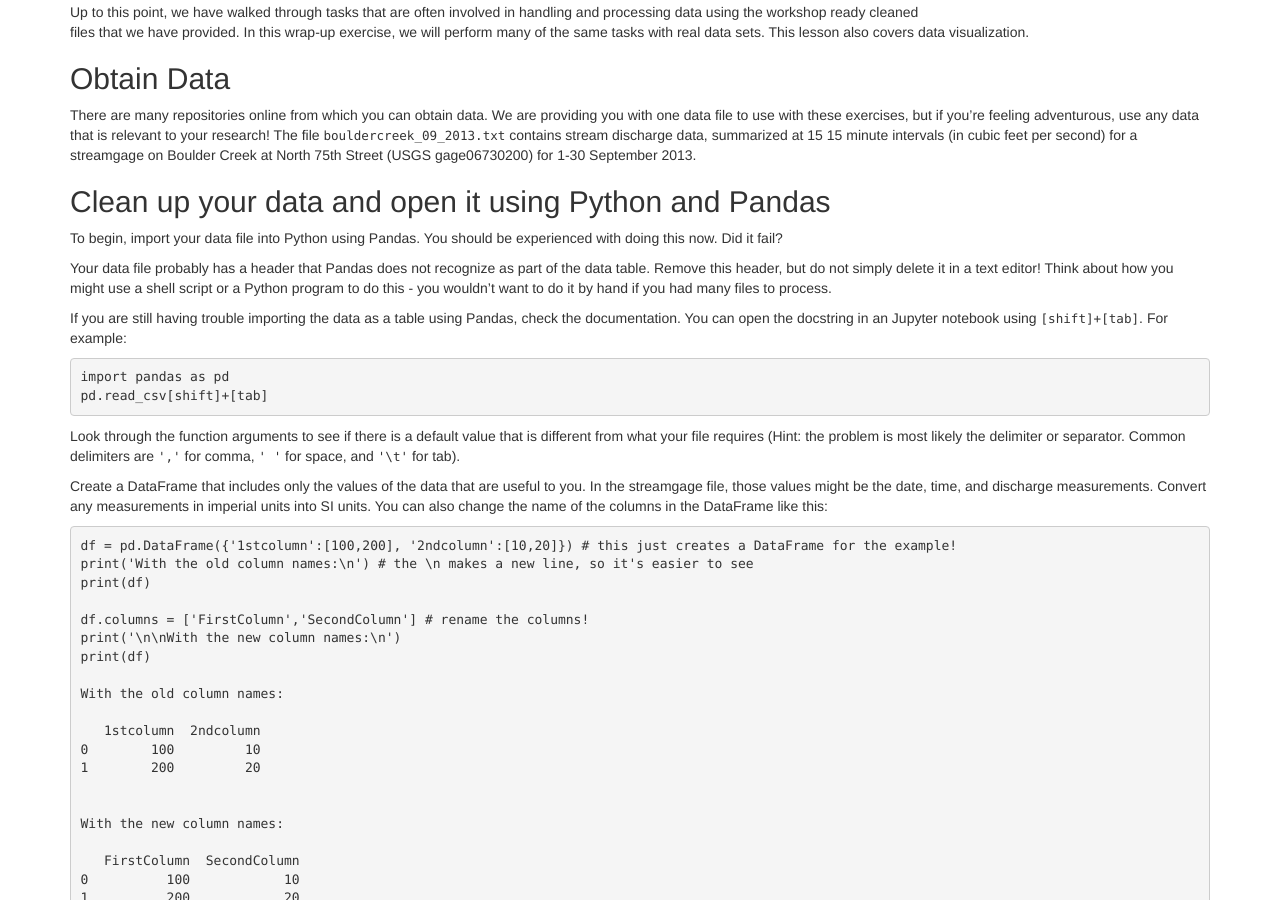
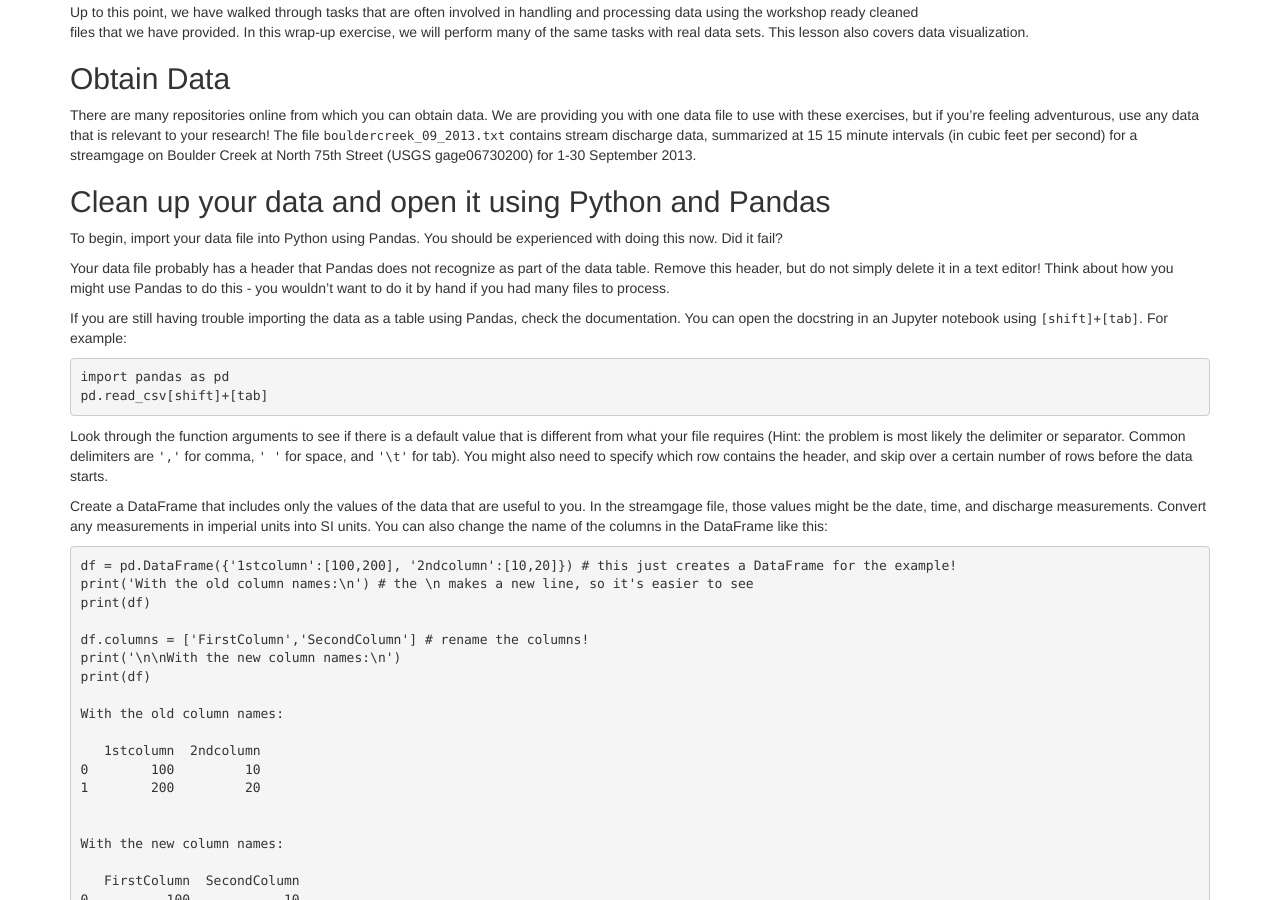
Before and after one commit to ornl-training/python-gis, a Jekyll site: the page built from _episodes/07-putting-it-all-together.md, in a window 1280 px wide and 900 px high, scrolled down 398 px. Built offline with Jekyll 4.4.1, drawn with Linux system fonts in a browser that asks for light colours.

Commit message:
Signed-off-by: Greg Watson <g.watson@computer.org>

```diff
--- a/_episodes/07-putting-it-all-together.md
+++ b/_episodes/07-putting-it-all-together.md
@@ -35,7 +35,7 @@ experienced with doing this now. Did it fail?
 Your data
 file probably has a header that Pandas does not recognize as part of the data
 table. Remove this header, but do not simply delete it in a text editor! Think
-about how you might use a shell script or a Python program to do this - you wouldn't
+about how you might use Pandas to do this - you wouldn't
 want to do it by hand if you had many files to process.
 
 If you are still having trouble importing the data as a table using Pandas,
@@ -50,7 +50,8 @@ pd.read_csv[shift]+[tab]
 Look through the function arguments to see if there is a default value that is
 different from what your file requires (Hint: the problem is most likely the
 delimiter or separator. Common delimiters are `','` for comma, `' '` for space,
-and `'\t'` for tab).
+and `'\t'` for tab). You might also need to specify which row contains the
+header, and skip over a certain number of rows before the data starts.
 
 Create a DataFrame that includes only the values of the data that are useful to
 you. In the streamgage file, those values might be the date, time, and discharge
```
